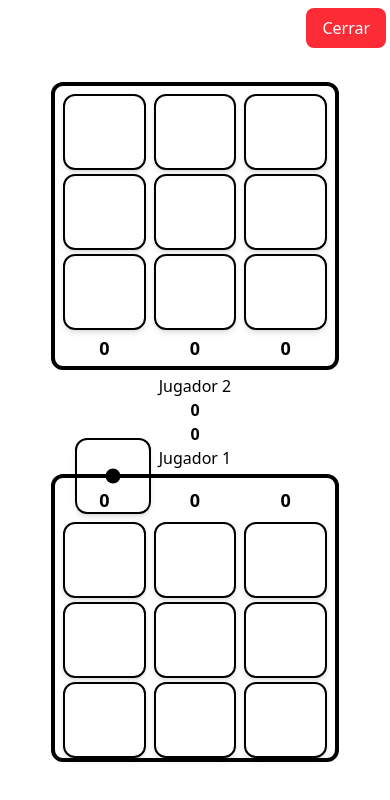
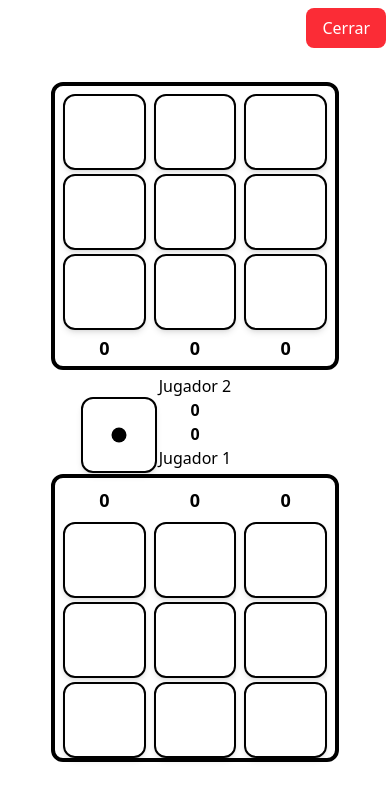
Before and after one commit to MAL501/Matatena, a React (Vite) app in the folder Matatena/: page /Matatena/play in a window 390 px wide. Shown: the top 800 px of the page. Built offline with nearby package versions, Linux system fonts and the light colour scheme.

Commit message:
Se han implementado medias query para recolocar los CUP

```diff
--- a/Matatena/src/components/Table.jsx
+++ b/Matatena/src/components/Table.jsx
@@ -1,4 +1,5 @@
 import React, { useEffect, useState } from "react";
+import '../styles/cup.css';
 import Cup from "./Cup";
 import Board from "./Board";
 import CloseButton from "./CloseButton";
@@ -20,8 +21,8 @@ const Table = () => {
     const CUP_IP = 0;
 
     //Posiciones del cubilete
-    const CUP_PLAYER2_POSITION = "absolute w-[15%] h-[25%] justify-center items-center  p-4  top-[25%] right-[15%]";
-    const CUP_PLAYER1_POSITION = "absolute w-[15%] h-[25%] justify-center items-right  p-4  bottom-[25%] left-[15%]";
+    const CUP_PLAYER2_POSITION = "cup-player2";
+    const CUP_PLAYER1_POSITION = "cup-player1";
 
     //Indica quién debe tener el cubilete
     const [cup_position, setCup_position]=useState(CUP_PLAYER1_POSITION);
--- /dev/null
+++ b/Matatena/src/styles/cup.css
@@ -0,0 +1,39 @@
+/* CupPosition.css */
+.cup-player1 {
+  position: absolute;
+  width: 15%;
+  height: 25%;
+  display: flex;
+  justify-content: center;
+  align-items: flex-end;
+  padding: 1rem;
+  bottom: 12%;
+  left: 15%;
+}
+
+.cup-player2 {
+  position: absolute;
+  width: 15%;
+  height: 25%;
+  display: flex;
+  justify-content: center;
+  align-items: center;
+  padding: 1rem;
+  top: 8%;
+  right: 15%;
+}
+
+@media (max-width: 750px) {
+  .cup-player1 {
+    bottom: 55.75%;
+    transform: translateY(55%);
+    left: 23%;
+  }
+
+  .cup-player2 {
+    top: 50%;
+    transform: translateY(-50%);
+    right: 23%;
+
+  }
+}
```
Also changed, not shown: Matatena/src/assets/lenguajes/instructions.txt.
